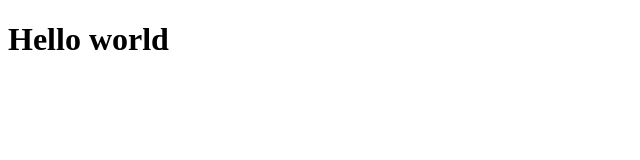
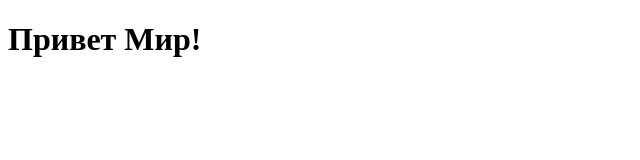
Before and after one commit to odilbek-arziev-topacademy/first-repo, a plain HTML site: page index.html in a window 1280 px wide. Shown: the whole page, without its empty margins (0-640 px from the left). Drawn offline with Linux system fonts and the light colour scheme.

Commit message:
html файл изменен

```diff
--- a/index.html
+++ b/index.html
@@ -8,7 +8,7 @@
 </head>
 
 <body>
-    <h1>Hello world</h1>
+    <h1>Привет Мир!</h1>
 </body>
 
 </html>
```
